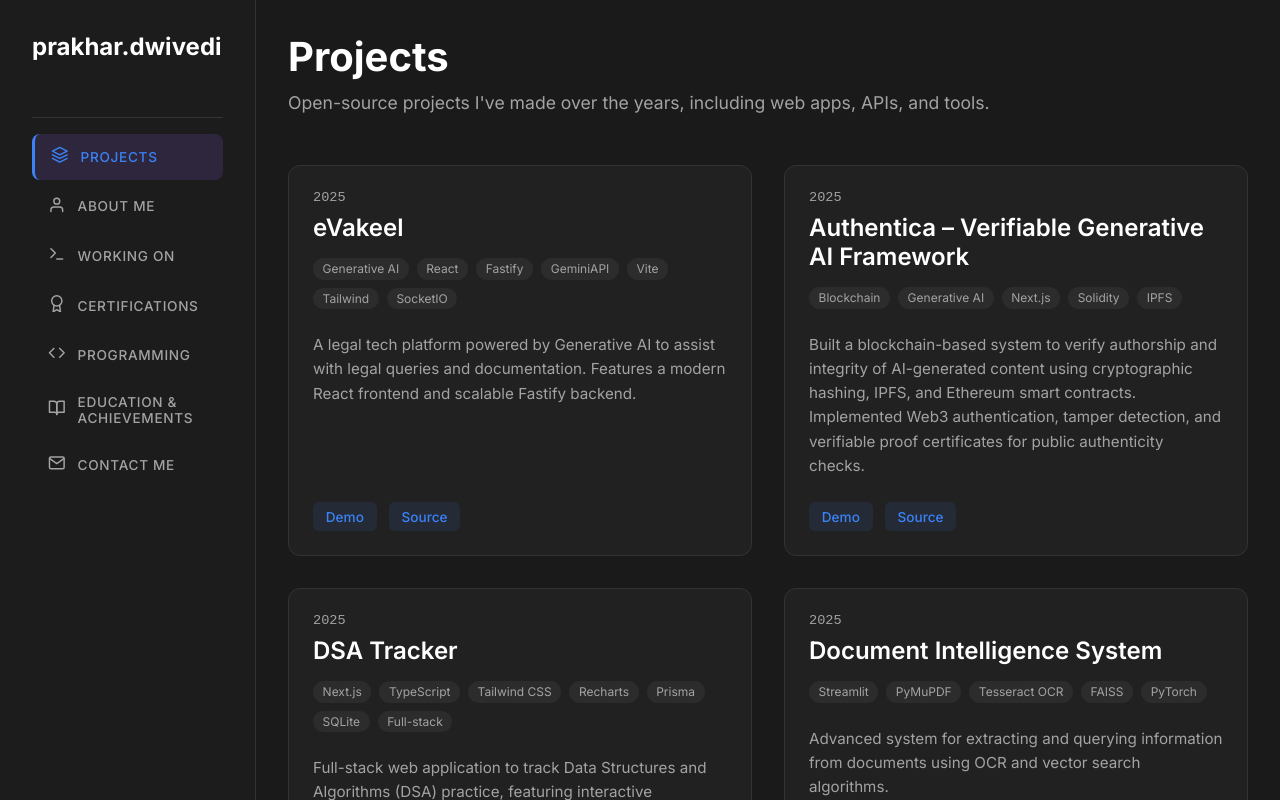
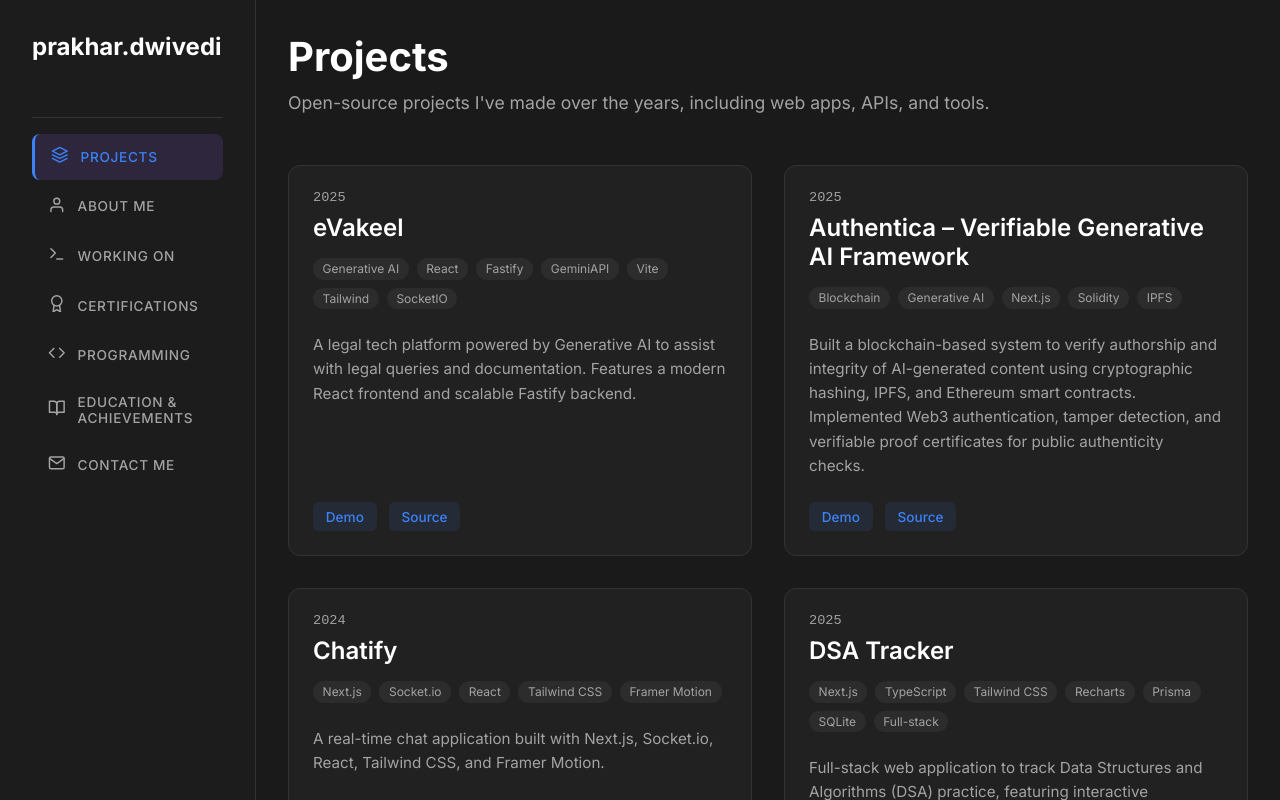
Before and after one commit to prakharDvedi/portfolio, a Next.js app: page /projects in a window 1280 px wide. Built offline with nearby package versions, Linux system fonts and the light colour scheme.

Commit message:
added links

```diff
--- a/src/data/projects.ts
+++ b/src/data/projects.ts
@@ -29,6 +29,19 @@ export const projects = [
     links: {
       source: "https://github.com/prakharDvedi/Authentica",
       demo: "https://authentica-six.vercel.app/",
+    },
+  },
+
+  {
+    name: "Chatify",
+    description:
+      "A real-time chat application built with Next.js, Socket.io, React, Tailwind CSS, and Framer Motion.",
+    date: "2024",
+    tags: ["Next.js", "Socket.io", "React", "Tailwind CSS", "Framer Motion"],
+    slug: "chatify",
+    links: {
+      demo: "https://chatify-max.vercel.app/",
+      source: "https://github.com/prakharDvedi/ChatApp",
     },
   },
   {
@@ -89,16 +102,4 @@ export const projects = [
       demo: "https://mentalhealthanamoly.streamlit.app/",
     },
   },
-
-  {
-    name: "Chatify",
-    description:
-      "A real-time chat application built with Next.js, Socket.io, React, Tailwind CSS, and Framer Motion.",
-    date: "2024",
-    tags: ["Next.js", "Socket.io", "React", "Tailwind CSS", "Framer Motion"],
-    slug: "chatify",
-    links: {
-      source: "https://github.com/prakharDvedi/ChatApp",
-    },
-  },
 ];
```
